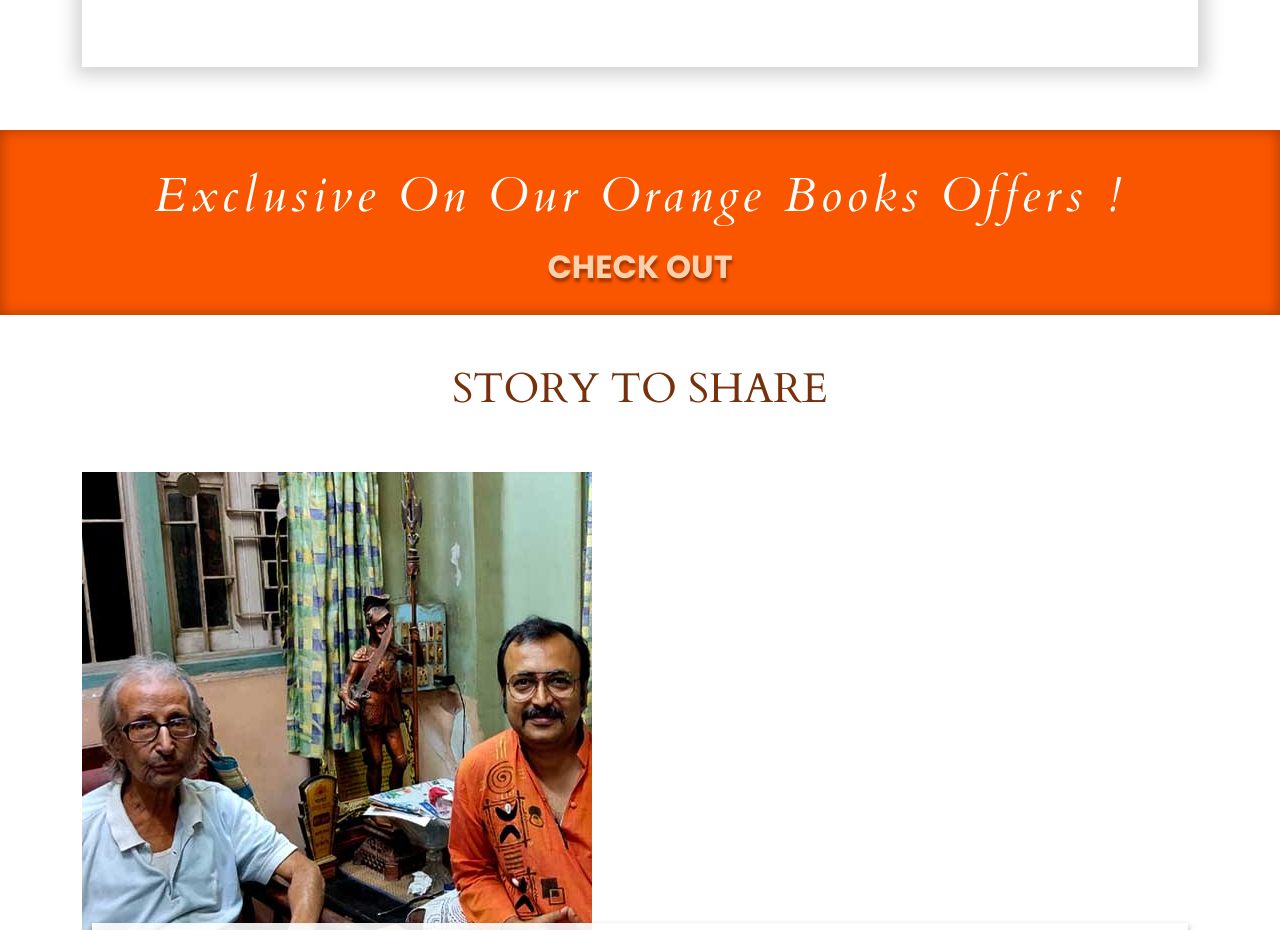
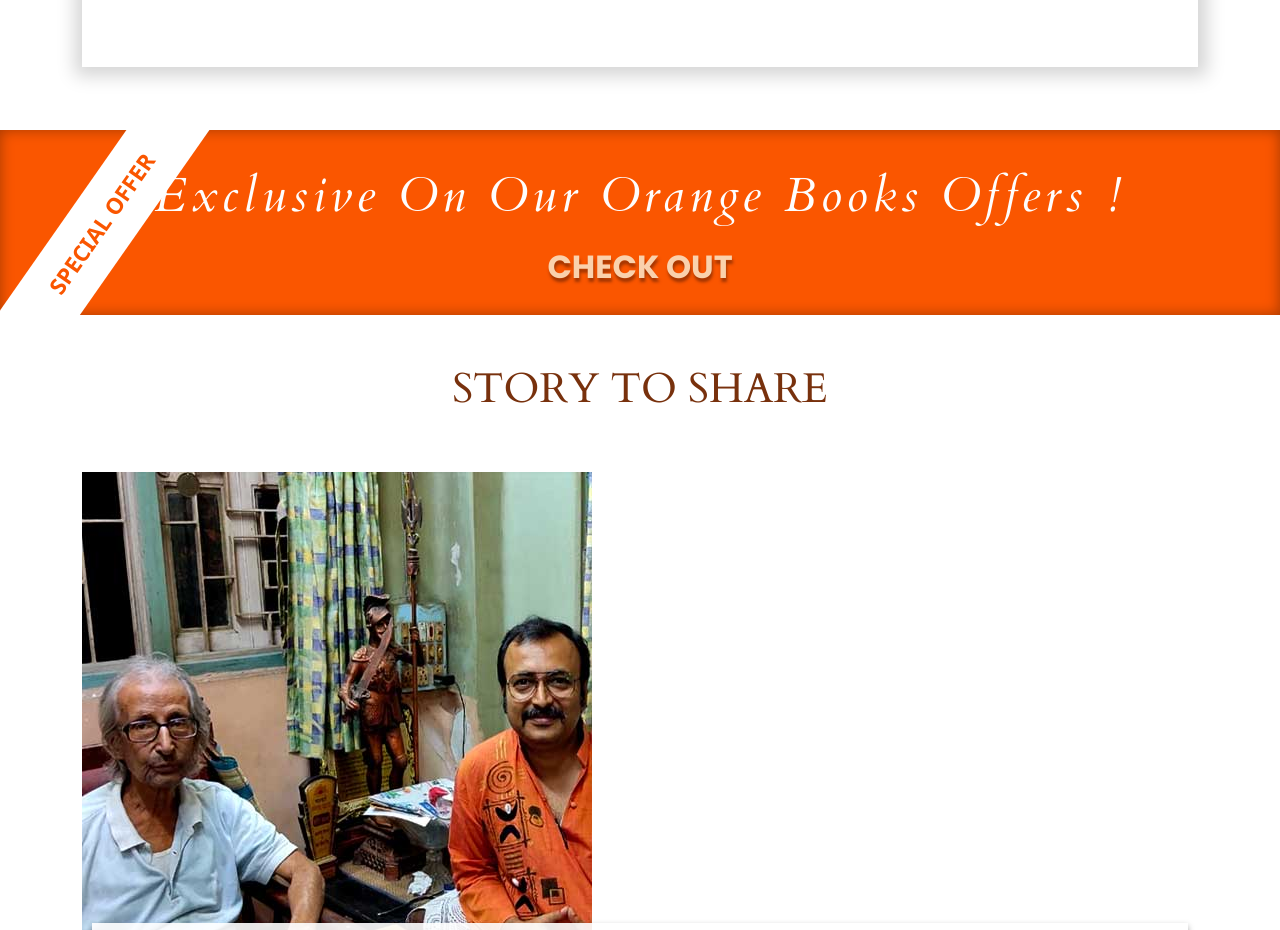
Before and after one commit to Think-To-Share/orange_prime_design, a website built with webpack: page index.html in a window 1280 px wide. Shown: the part 5184-6114 px from the top of the page. Built offline with nearby package versions, Linux system fonts and the light colour scheme; files whose address does not match are found by name.

Commit message:
Adde special offer section :art:

```diff
--- a/src/scss/_home.scss
+++ b/src/scss/_home.scss
@@ -557,8 +557,27 @@
 
 // check-out-section
 .check-out-section{
+    position: relative;
     background-color: $primary-color;
     box-shadow: inset 0px 0px 14px #00000057;
+    overflow: hidden;
+
+    &::after {
+        content: "Special Offer";
+        position: absolute;
+        top: 60px;
+        background: #fff;
+        transform: rotate(305deg);
+        width: 282px;
+        left: -39px;
+        text-align: center;
+        padding: 17px 0;
+        font-weight: 900;
+        text-transform: uppercase;
+        font-size: 1.4em;
+        color: #fa5600;
+    }
+
     .check-out-main{
         .check-out-text{
             font-family: $secondary-font;
```
